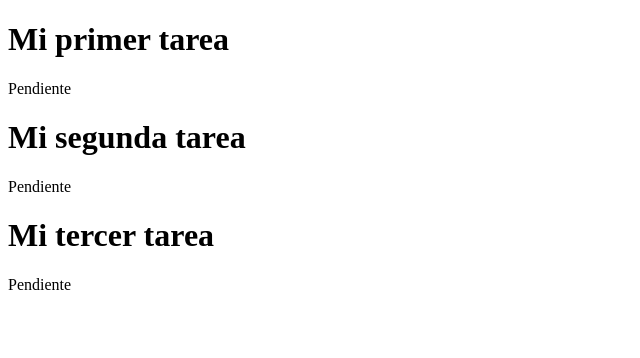
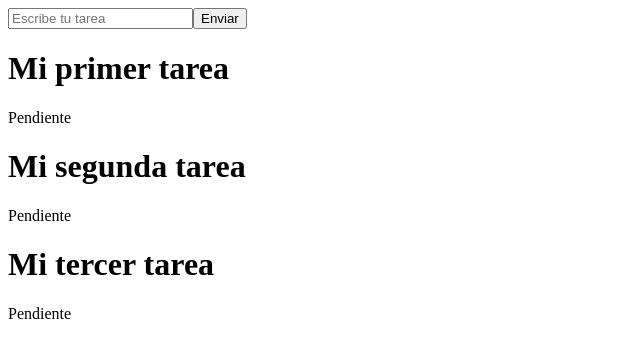
Before and after one commit to Rest02/Task-example, a React (Vite) app: page / in a window 1280 px wide. Shown: the top 358 px of the page, without its empty margins (0-640 px from the left). Built offline with nearby package versions, Linux system fonts and the light colour scheme.

Commit message:
Version con añadir tareas del formulario

```diff
--- a/src/App.jsx
+++ b/src/App.jsx
@@ -1,9 +1,28 @@
 import {ListaTareas} from "./Tasklist"
+import TaskForm from "./TaskForm"
+import { Tasks as data } from "./Tasks";
+import { useState ,useEffect} from "react";
 
 export function App() {
+
+  const [Tasks, setTasks] = useState([]);
+
+  useEffect(() => {
+    setTasks(data);
+  }, []);
+
+  function createTask(taskTitle){
+    setTasks([...Tasks, {
+      id: Tasks.length,
+      titulo: taskTitle,
+      estado: "iniciado"
+    } ])
+  }
+
   return (
     <div>
-      <ListaTareas/>
+      <TaskForm createTask = {createTask}/>
+      <ListaTareas tasks = {Tasks}/>
     </div>
   );
 }
--- /dev/null
+++ b/src/TaskForm.jsx
@@ -0,0 +1,29 @@
+import { useState} from "react";
+
+
+
+function TaskForm({createTask}) {
+
+    const [title, setTitle] = useState("")
+
+    const handlerSubmit = (e) => {
+        e.preventDefault();
+        createTask(title)
+    }
+
+
+  return (
+    <form onSubmit={handlerSubmit}>
+      <input
+        type="text"
+        placeholder="Escribe tu tarea"
+        onChange={(e) => {
+          setTitle(e.target.value);
+        }}
+      />
+      <button>Enviar</button>
+    </form>
+  );
+}
+
+export default TaskForm;
--- a/src/Tasklist.jsx
+++ b/src/Tasklist.jsx
@@ -1,17 +1,8 @@
-import { useState, useEffect } from "react";
-import { Tasks as data } from "./Tasks";
-
-export function ListaTareas() {
-  const [Tasks, setTasks] = useState([]);
-
-  useEffect(() => {
-    setTasks(data);
-  }, []);
-
+export function ListaTareas({tasks}) {
   return (
     <div>
-      {Tasks.map((task) => (
-        <div key = {task.id}>
+      {tasks.map((task) => (
+        <div key={task.id}>
           <h1>{task.titulo}</h1>
           <p>{task.estado}</p>
         </div>
```
